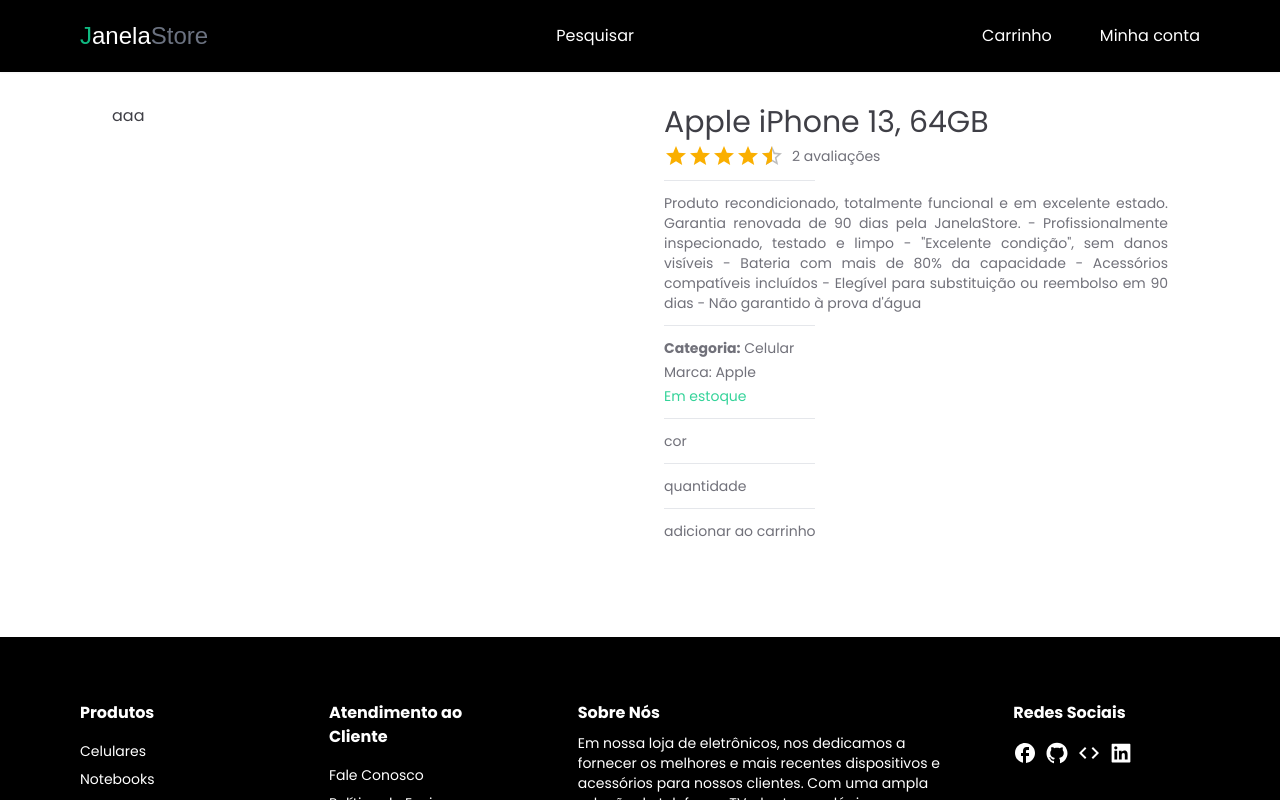
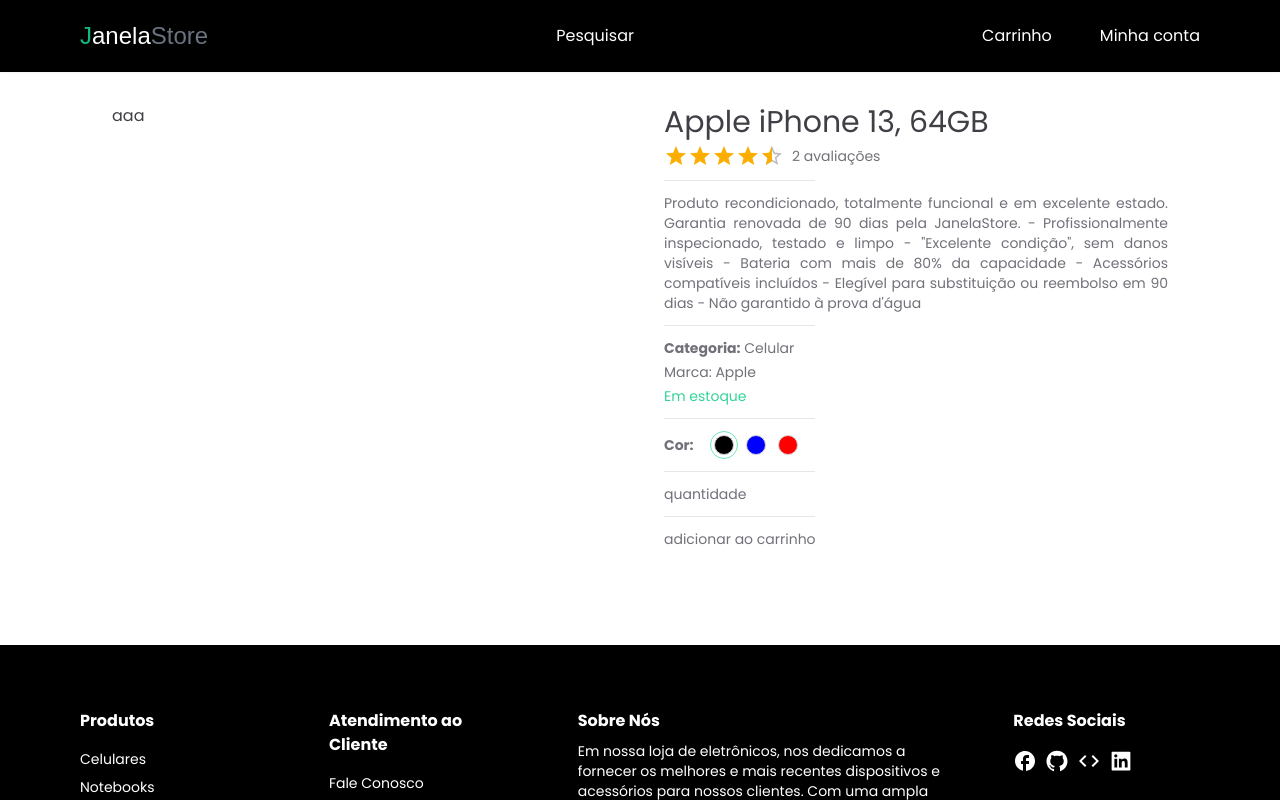
Before and after one commit to trichains/janelastore, a Next.js app: page /product/1 in a window 1280 px wide. Shown: the top 800 px of the page. Built offline with nearby package versions, Linux system fonts and the light colour scheme; a web font is replaced by a local one.

Commit message:
add: selecionar cores de produtos

```diff
--- /dev/null
+++ b/app/components/products/SetColor.tsx
@@ -0,0 +1,43 @@
+'use client';
+
+import { CartProductType, SelectedImgType } from '@/app/product/[productId]/ProductDetails';
+
+interface SetColorProps {
+  images: SelectedImgType[];
+  cartProduct: CartProductType;
+  handleColorSelect: (value: SelectedImgType) => void;
+}
+
+const SetColor: React.FC<SetColorProps> = ({ images, cartProduct, handleColorSelect }) => {
+  return (
+    <div>
+      <div className="flex items-center gap-4">
+        <span className="font-semibold">Cor:</span>
+        <div className="flex gap-1">
+          {images.map((image) => {
+            return (
+              <div
+                key={image.color}
+                onClick={() => handleColorSelect(image)}
+                className={`
+              h-7
+              w-7
+              rounded-full
+              border-emerald-300
+              flex
+              items-center
+              justify-center
+              ${cartProduct.selectedImg.color === image.color ? 'border-[1.5px]' : 'border-none'}`}>
+                <div
+                  style={{ backgroundColor: image.colorCode }}
+                  className="h-5 w-5 rounded-full border-[1.2px] border-zinc-300 cursor-pointer transition hover:scale-105 hover:border-emerald-300 hover:border ease-in "></div>
+              </div>
+            );
+          })}
+        </div>
+      </div>
+    </div>
+  );
+};
+
+export default SetColor;
--- a/app/product/[productId]/ProductDetails.tsx
+++ b/app/product/[productId]/ProductDetails.tsx
@@ -1,7 +1,8 @@
 'use client';
 
+import SetColor from '@/app/components/products/SetColor';
 import { Rating } from '@mui/material';
-import { useState } from 'react';
+import { useCallback, useState } from 'react';
 
 interface ProductDetailsProps {
   product: any;
@@ -43,6 +44,15 @@
   const productRating =
     product.reviews.reduce((acc: number, review: any) => acc + review.rating, 0) / product.reviews.length;
 
+  const handleColorSelect = useCallback(
+    (value: SelectedImgType) => {
+      setCartProduct((prev) => {
+        return { ...prev, selectedImg: value };
+      });
+    },
+    [cartProduct.selectedImg]
+  );
+
   return (
     <div className="grid grid-cols-1 md:grid-cols-2 gap-12">
       <div>aaa</div>
@@ -65,7 +75,7 @@
           {product.inStock ? 'Em estoque' : 'Fora de estoque'}
         </div>
         <Horizontal />
-        <div>cor</div>
+        <SetColor images={product.images} cartProduct={cartProduct} handleColorSelect={handleColorSelect} />
         <Horizontal />
         <div>quantidade</div>
         <Horizontal />
```
